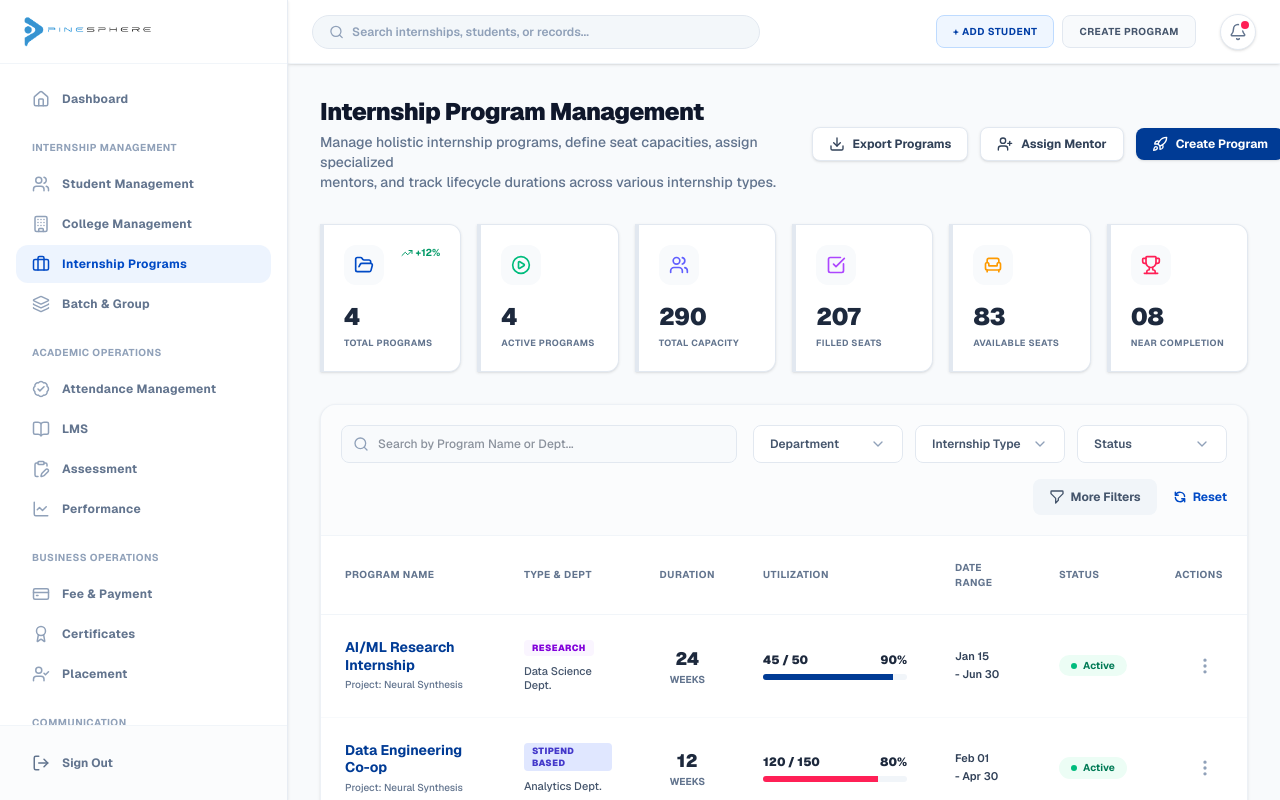
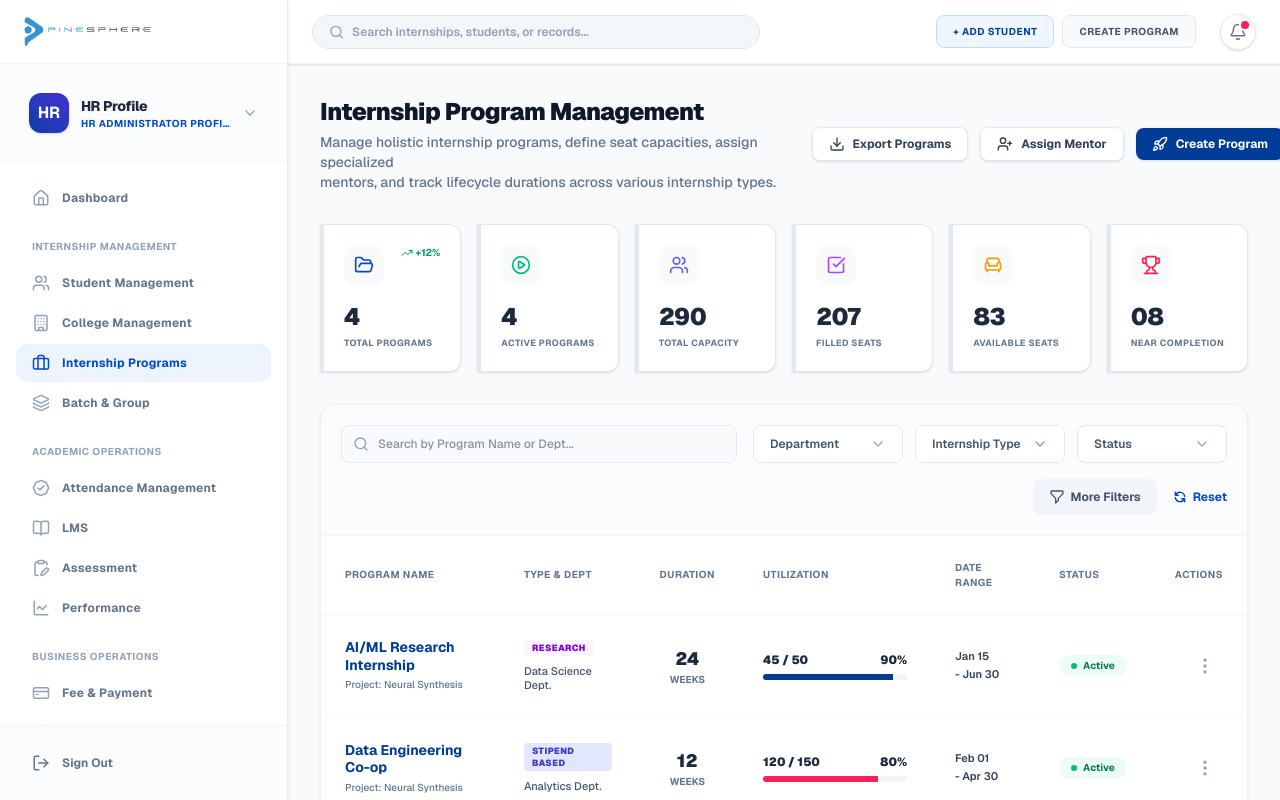
Before and after one commit to miles-spidee/simp, a Next.js app in the folder frontend/: page /hr-dashboard/programs in a window 1280 px wide. Shown: the top 800 px of the page. Built offline with nearby package versions, Linux system fonts and the light colour scheme; no server answers.

Commit message:
feat: implement HR dashboard with program management and student profiling features

```diff
--- a/frontend/app/hr-dashboard/layout.tsx
+++ b/frontend/app/hr-dashboard/layout.tsx
@@ -88,7 +88,7 @@ function HRDashboardLayoutContent({ children }: { children: React.ReactNode }) {
           </div>
 
           {/* Profile Switcher */}
-          <div className="p-5 border-b border-slate-100/60 bg-slate-50/50 shrink-0 hidden">
+          <div className="p-5 border-b border-slate-100/60 bg-slate-50/50 shrink-0">
             <div className="flex items-center gap-3 w-full p-2 rounded-xl hover:bg-slate-100 transition-colors cursor-pointer border border-transparent hover:border-slate-200">
               <div className="h-10 w-10 bg-gradient-to-tr from-blue-700 to-indigo-700 flex items-center justify-center font-bold text-white shadow-sm rounded-xl shrink-0">
                 HR
@@ -124,7 +124,7 @@ function HRDashboardLayoutContent({ children }: { children: React.ReactNode }) {
 
             <SectionTitle title="COMMUNICATION" />
             <NavItem tab={{ id: 'notifications', label: 'Notifications', icon: Bell, path: '/hr-dashboard/notifications' }} />
-            <NavItem tab={{ id: 'escalations', label: 'Escalations', icon: AlertTriangle, path: '/hr-dashboard/escalations' }} />
+            <NavItem tab={{ id: 'escalations', label: 'Escalations', icon: AlertTriangle, path: '/hr-dashboard/escalations', badge: '14' }} />
 
             <SectionTitle title="ANALYTICS" />
             <NavItem tab={{ id: 'analytics', label: 'Reports & Analytics', icon: PieChart, path: '/hr-dashboard/analytics' }} />
--- a/frontend/app/hr-dashboard/programs/ProgramDetailsModal.tsx
+++ b/frontend/app/hr-dashboard/programs/ProgramDetailsModal.tsx
@@ -29,18 +29,13 @@ export default function ProgramDetailsModal({ program, onClose }: ProgramDetails
         setLoadingStudents(true);
         setError('');
         try {
-          // Attempt to fetch from the APPLY endpoint (or a specific endpoint if exists)
-          // We will fetch all applications and filter by this program's type (mocking actual backend behavior if needed)
           const res = await fetch(API_ENDPOINTS.APPLY);
           if (!res.ok) {
             throw new Error('Failed to fetch students data');
           }
           const data = await res.json();
 
-          // Assuming the backend returns an array of applications
           if (Array.isArray(data)) {
-            // Filter by program type if the backend doesn't do it
-            // For now we'll just show the data we get
             setEnrolledStudents(data);
           } else if (data.applications && Array.isArray(data.applications)) {
             setEnrolledStudents(data.applications);
@@ -49,7 +44,6 @@ export default function ProgramDetailsModal({ program, onClose }: ProgramDetails
           }
         } catch (err) {
           console.error(err);
-          // Set error, but we can also provide mock fallback if backend is unreachable during demo
           setError('Could not connect to the backend to fetch enrolled students.');
         } finally {
           setLoadingStudents(false);
@@ -65,7 +59,6 @@ export default function ProgramDetailsModal({ program, onClose }: ProgramDetails
   const utilization = Math.round((program.filled / program.capacity) * 100);
   const isCritical = utilization >= 90;
 
-  // Mock dates for demonstration
   const startDate = "Jan 15, 2024";
   const endDate = "Jun 30, 2024";
 
@@ -165,7 +158,7 @@ export default function ProgramDetailsModal({ program, onClose }: ProgramDetails
 
                 <div className="h-3 w-full bg-emerald-100 rounded-full overflow-hidden mb-4">
                   <div
-                    className={`h-full ${isCritical ? 'bg-[#003B95]' : 'bg-[#003B95]'}`}
+                    className={`h-full bg-[#003B95]`}
                     style={{ width: `${utilization}%` }}
                   ></div>
                 </div>
@@ -243,7 +236,6 @@ export default function ProgramDetailsModal({ program, onClose }: ProgramDetails
                   <h3 className="text-sm font-bold text-rose-900 mb-1">Connection Error</h3>
                   <p className="text-xs text-rose-700">{error}</p>
 
-                  {/* Provide Mock Data for Demo Purposes if backend is offline */}
                   <div className="mt-6 pt-6 border-t border-rose-200 text-left">
                     <p className="text-xs font-semibold text-slate-500 mb-4 text-center">Below is placeholder data since the backend is unreachable:</p>
                     <div className="space-y-3">
@@ -285,7 +277,6 @@ export default function ProgramDetailsModal({ program, onClose }: ProgramDetails
                         </thead>
                         <tbody className="text-xs divide-y divide-slate-100">
                           {enrolledStudents.map((student, idx) => {
-                            // Extract data safely based on the form structure we know
                             const info = student.personalInformation || {};
                             const edu = student.academicDetails || {};
 
```
